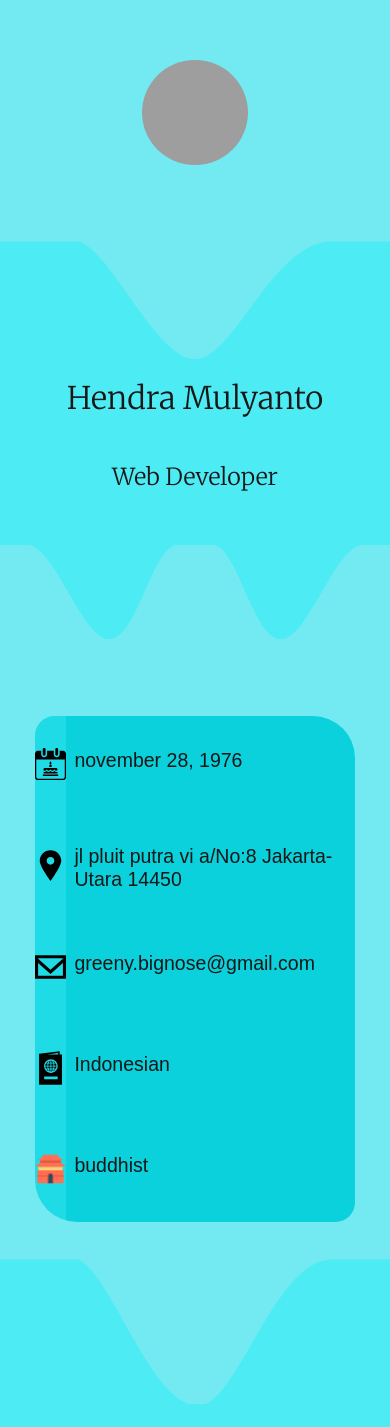
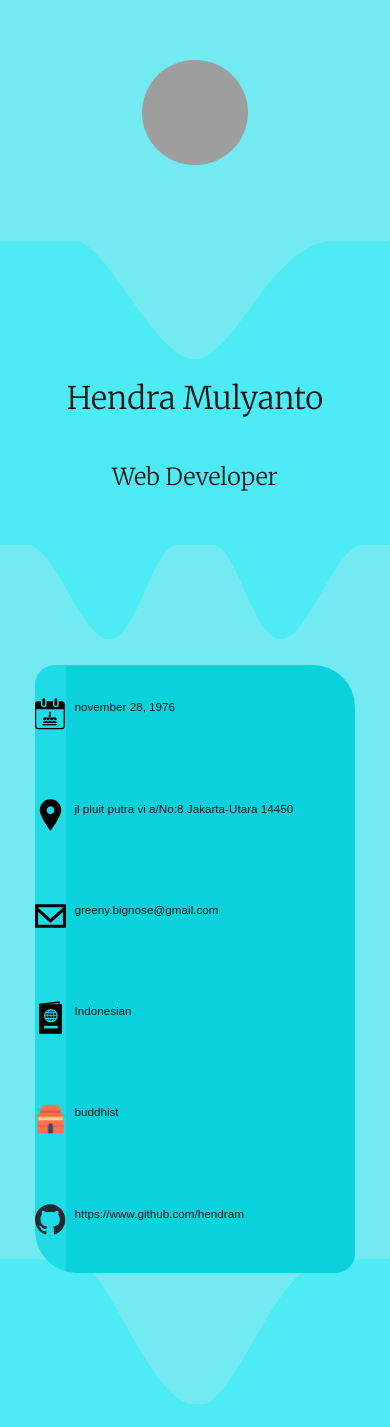
Before and after one commit to hendram/myresume, a Next.js app: page / in a window 390 px wide. Shown: the part 141-1568 px from the top of the page. Built offline with nearby package versions, Linux system fonts and the light colour scheme; grey boxes are pictures that could not be loaded.

Commit message:
Lots of edits

```diff
--- a/app/lib/mybiodata.js
+++ b/app/lib/mybiodata.js
@@ -4,5 +4,6 @@ export const mybiodata =
       address: "jl pluit putra vi a/No:8 Jakarta-Utara 14450",
       birthdate: "november 28, 1976",
       citizenship: "Indonesian",
-      religion: "buddhist"
+      religion: "buddhist",
+      github: "https://www.github.com/hendram"
     };
--- a/components/Detailedbio.js
+++ b/components/Detailedbio.js
@@ -13,6 +13,7 @@ return(
       <div className={detailedbio.email}></div>
       <div className={detailedbio.citizenship}></div>
       <div className={detailedbio.religion}></div>
+      <div className={detailedbio["github-mark"]}></div>
     </div>
   </div>
   <div className={detailedbio.rightbioframe}>
@@ -22,6 +23,7 @@ return(
       <h3 className={detailedbio.myemail}>{detbio.email}</h3>
       <h3 className={detailedbio.mycitizenship}>{detbio.citizenship}</h3>
       <h3 className={detailedbio.myreligion}>{detbio.religion}</h3>
+      <h3 className={detailedbio.mygithub}>{detbio.github}</h3>
     </div>
   </div>
 </div>
--- a/components/Detailedbioportrait.js
+++ b/components/Detailedbioportrait.js
@@ -15,7 +15,6 @@ return(
         <div className={detailedbioportrait.mybirthdate}>{detbio.birthdate}</div>
       </td>
     </tr>
-
     <tr className={detailedbioportrait.secondtr}>
       <td className={detailedbioportrait.td1address}>
         <div className={detailedbioportrait.address}></div>
@@ -24,7 +23,6 @@ return(
         <div className={detailedbioportrait.myaddress}>{detbio.address}</div>
       </td>
     </tr>
-
     <tr className={detailedbioportrait.thirdtr}>
       <td className={detailedbioportrait.td1email}>
         <div className={detailedbioportrait.email}></div>
@@ -33,7 +31,6 @@ return(
         <div className={detailedbioportrait.myemail}>{detbio.email}</div>
       </td>
     </tr>
-
     <tr className={detailedbioportrait.fourthtr}>
       <td className={detailedbioportrait.td1citizenship}>
         <div className={detailedbioportrait.citizenship}></div>
@@ -42,7 +39,6 @@ return(
         <div className={detailedbioportrait.myemail}>{detbio.citizenship}</div>
       </td>
     </tr>
-
     <tr className={detailedbioportrait.fifthtr}>
       <td className={detailedbioportrait.td1religion}>
         <div className={detailedbioportrait.religion}></div>
@@ -51,6 +47,14 @@ return(
         <div className={detailedbioportrait.myreligion}>{detbio.religion}</div>
       </td>
     </tr>
+    <tr className={detailedbioportrait.sixthtr}>
+      <td className={detailedbioportrait.td1github}>
+        <div className={detailedbioportrait["github-mark"]}></div>
+      </td>
+      <td className={detailedbioportrait.td2github}>
+        <div className={detailedbioportrait.mygithub}>{detbio.github}</div>
+      </td>
+    </tr>
   </tbody>
 </table>
 );
--- a/styles/biodata.module.css
+++ b/styles/biodata.module.css
@@ -55,7 +55,7 @@
 
 .myname {
   font-family: var(--font-merriweather);
-font-size: clamp(1rem, 3vw, 5rem);
+font-size: clamp(0.4rem, 3vw, 5rem);
   font-style: normal;
   font-color: #00090A;
 }
@@ -69,7 +69,7 @@ font-size: clamp(1rem, 3vw, 5rem);
 
 .mytitle {
   font-family: var(--font-merriweather);
-font-size: clamp(1rem, 2vw, 5rem);
+font-size: clamp(0.4rem, 2vw, 5rem);
   font-style: normal;
   font-color: #00090A;
 }
--- a/styles/biodataportrait.module.css
+++ b/styles/biodataportrait.module.css
@@ -65,7 +65,7 @@
 
 .myname {
   font-family: var(--font-merriweather);
- font-size: clamp(1rem, 8vw, 5rem);
+ font-size: clamp(0.4rem, 8vw, 5rem);
   font-style: normal;
   font-color: #01011E;
 }
@@ -79,7 +79,7 @@
 
 .mytitle {
   font-family: var(--font-merriweather);
-  font-size: clamp(1rem, 6vw, 5rem);
+  font-size: clamp(0.4rem, 6vw, 5rem);
   font-style: normal;
   font-color: #01011E;
 }
--- a/styles/detailedbio.module.css
+++ b/styles/detailedbio.module.css
@@ -49,7 +49,6 @@
 .email {
   width: 3vw;
   height: 4vh;
-  content: url('/email.svg');
   transform: translateX(-50%);
   background-image: url('/email.svg');
   background-size: 100% 100%;
@@ -60,7 +59,6 @@
 .citizenship {
   width: 3vw;
   height: 4vh;
-  content: url('/citizenship.svg');
   transform: translateX(-50%);
   background-image: url('/citizenship.svg');
   background-size: 100% 100%;
@@ -71,9 +69,18 @@
 .religion {
   width: 3vw;
   height: 4vh;
-  content: url('/religion.svg');
   transform: translateX(-50%);
   background-image: url('/religion.svg');
+  background-size: 100% 100%;
+  background-repeat: no-repeat;
+  background-position: center;
+}
+
+.github-mark {
+  width: 3vw;
+  height: 4vh;
+  transform: translateX(-50%);
+  background-image: url('/github-mark.svg');
   background-size: 100% 100%;
   background-repeat: no-repeat;
   background-position: center;
@@ -97,10 +104,18 @@
   align-items: flex-start;
   justify-content: center;
   width: 34vw;
-  height: 33vh;
-  gap: 1.5vh;
+  height: 30vh;
+  gap: 0vh;
 }
 
-.mybirthdate, .myaddress, .myemail, .mycitizenship, .myreligion {
-font-size: clamp(1rem, 1.5vw, 5rem);
+.insiderightbioframe h3 {
+  display: flex;
+  flex-direction: row;
+  align-items: center;
+  justify-content: left;
+  height: 100%;
 }
+
+.mybirthdate, .myaddress, .myemail, .mycitizenship, .myreligion, .mygithub {
+font-size: clamp(0.4rem, 1.5vw, 5rem);
+}
--- a/styles/detailedbioportrait.module.css
+++ b/styles/detailedbioportrait.module.css
@@ -12,12 +12,12 @@
  height: 60vh;
 }
 
-.firsttr, .secondtr, .thirdtr, .fourthtr, .fifthtr {
+.firsttr, .secondtr, .thirdtr, .fourthtr, .fifthtr, .sixthtr {
   width: 80vw;
   height: 12vh;
 }
 
-.td1birthdate, .td1address, .td1email, .td1citizenship, .td1religion {
+.td1birthdate, .td1address, .td1email, .td1citizenship, .td1religion, .td1github {
   width: 8vw;
   height: 12vh;
   vertical-align: middle;
@@ -36,7 +36,7 @@
 }
 
 
-.td2birthdate, .td2address, .td2email, .td2citizenship, .td2religion {
+.td2birthdate, .td2address, .td2email, .td2citizenship, .td2religion, .td2github {
   width: 72vw;
   height: 12vh;
   vertical-align: middle;
@@ -48,7 +48,7 @@
   height: 4vh;
   display: inline-block;
   text-align: left;
- font-size: clamp(1rem, 5vw, 5rem);
+ font-size: clamp(0.4rem, 3vw, 5rem);
   margin-left: 1vh;
   font-weight: 400;
 }
@@ -70,7 +70,7 @@
   height: 4vh;
   display: inline-block;
   text-align: left;
- font-size: clamp(1rem, 5vw, 5rem);
+ font-size: clamp(0.4rem, 3vw, 5rem);
   margin-left: 1vh;
   font-weight: 400;
 }
@@ -92,7 +92,7 @@
   height: 4vh;
   display: inline-block;
   text-align: left;
- font-size: clamp(1rem, 5vw, 5rem);
+ font-size: clamp(0.4rem, 3vw, 5rem);
   margin-left: 1vh;
   font-weight: 400;
 }
@@ -113,7 +113,7 @@
   height: 4vh;
   display: inline-block;
   text-align: left;
- font-size: clamp(1rem, 5vw, 5rem);
+ font-size: clamp(0.4rem, 3vw, 5rem);
   margin-left: 1vh;
   font-weight: 400;
 }
@@ -134,7 +134,29 @@
   height: 4vh;
   display: inline-block;
   text-align: left;
- font-size: clamp(1rem, 5vw, 5rem);
+ font-size: clamp(0.4rem, 3vw, 5rem);
   margin-left: 1vh;
   font-weight: 400;
 }
+
+
+.github-mark {
+  width: 8vw;
+  height: 4vh;
+  background-image: url('/github-mark.svg');
+  background-size: 100% 100%;
+  background-repeat: no-repeat;
+  background-position: center;
+  margin: 0 auto;
+  display: inline-block;
+}
+
+.mygithub {
+  width: 72vw;
+  height: 4vh;
+  display: inline-block;
+  text-align: left;
+ font-size: clamp(0.4rem, 3vw, 5rem);
+  margin-left: 1vh;
+  font-weight: 400;
+}
--- a/styles/slideportrait.module.css
+++ b/styles/slideportrait.module.css
@@ -16,18 +16,18 @@
 }
 
 .position {
-  font-size: clamp(0.4rem, 3.5vw, 5rem);
+  font-size: clamp(0.45rem, 3.5vw, 5rem);
   color: #333;
 }
 
 .duration {
-  font-size: clamp(0.3rem, 3vw, 5rem);
+  font-size: clamp(0.4rem, 3vw, 5rem);
   font-color: #00090A;
 }
 
 .details {
   list-style-type: none;
-  font-size: clamp(0.3rem, 3vw, 5rem);
+  font-size: clamp(0.4rem, 3vw, 5rem);
   font-color: #01011E;
   padding: 0;
 }
--- a/styles/slideshow.module.css
+++ b/styles/slideshow.module.css
@@ -68,7 +68,7 @@
   cursor: pointer;
   aspect-ratio: 1/1;
   border-radius: 50%;
-font-size: clamp(1rem, 1.5vw, 5rem);
+font-size: clamp(0.4rem, 1.5vw, 5rem);
 }
 
 .workexperience_navButton:hover {
@@ -97,7 +97,7 @@ font-size: clamp(1rem, 1.5vw, 5rem);
 }
 
 .skillsword_skillsspan {
-font-size: clamp(1rem, 3vw, 5rem);
+font-size: clamp(0.4rem, 3vw, 5rem);
   font-family: Arial, sans-serif;
   color: blue;
   text-align: center;
@@ -129,6 +129,6 @@ font-size: clamp(1rem, 3vw, 5rem);
   width: 16vw;
   height: 3vh;
   text-align: center;
-font-size: clamp(1rem, 1.5vw, 5rem);
+font-size: clamp(0.4rem, 1.5vw, 5rem);
 font-color: #01011E;
 }
--- a/styles/slideshowportrait.module.css
+++ b/styles/slideshowportrait.module.css
@@ -46,7 +46,7 @@
   justify-content: center;
   align-items: center;
   background-color: #1FDBE5;
-font-size: clamp(1rem, 2vw, 5rem);
+font-size: clamp(0.4rem, 2vw, 5rem);
 
 }
 
@@ -91,7 +91,7 @@ font-size: clamp(1rem, 2vw, 5rem);
   aspect-ratio: 1/1;
   font-size: 5vw;
   border-radius: 50%;
-font-size: clamp(1rem, 2vw, 5rem);
+font-size: clamp(0.4rem, 2vw, 5rem);
 }
 
 .workexperience_navButton:hover {
@@ -134,7 +134,7 @@ font-size: clamp(1rem, 2vw, 5rem);
 .skillsword_th {
   width: 80vw;
   height: 8vh;
-font-size: clamp(1rem, 2vw, 5rem);
+font-size: clamp(0.4rem, 2vw, 5rem);
 }
 
 .skillslist_tbody {
@@ -163,5 +163,5 @@ font-size: clamp(1rem, 2vw, 5rem);
   width: 80vw;
   height: 5vh;
   text-align: center;
-font-size: clamp(1rem, 2vw, 5rem);
+font-size: clamp(0.4rem, 2vw, 5rem);
 }
```
Also changed, not shown: styles/education.module.css (+10 -10 lines), styles/educationportrait.module.css (+8 -8 lines), public/birthdate.svg, public/github-mark.svg (added).
